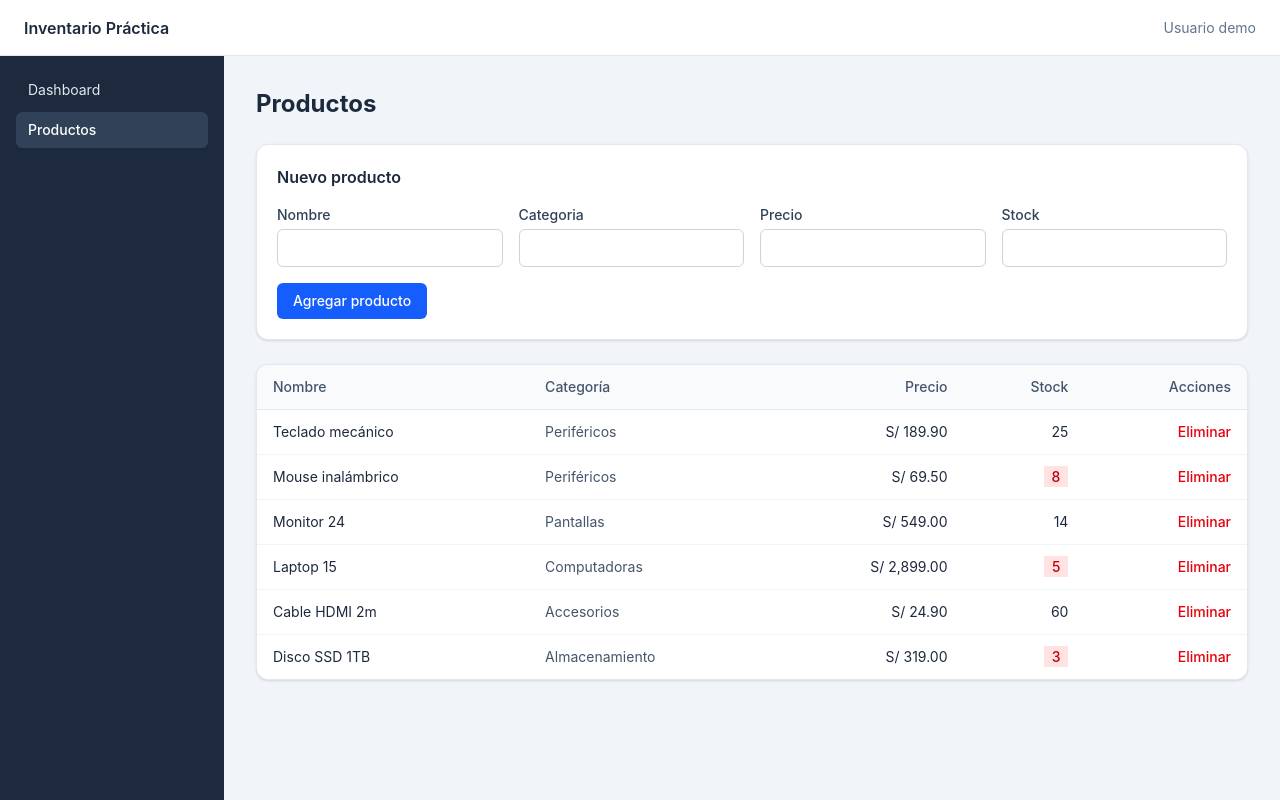
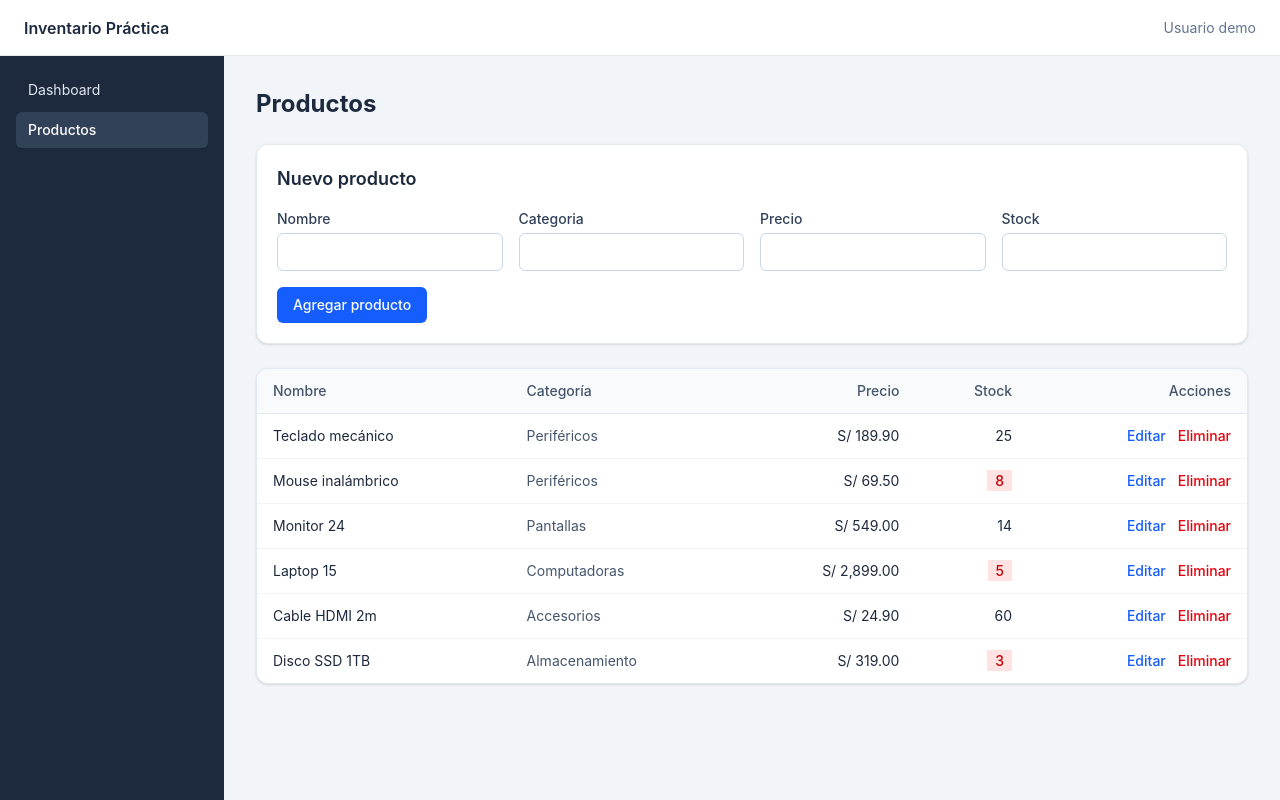
Before and after one commit to GeraldRL/SI-WEB-BORRADOR, a React (Vite) app in the folder client/: page /productos in a window 1280 px wide. Built offline with nearby package versions, Linux system fonts and the light colour scheme.

Commit message:
feat(productos): perimtir editar y eliminar sobre el estado local

```diff
--- a/client/src/components/ProductoForm.jsx
+++ b/client/src/components/ProductoForm.jsx
@@ -1,4 +1,4 @@
-import { useState } from "react";
+import { useState, useEffect } from "react";
 
 const formularioInicial = {
     nombre: '',
@@ -7,8 +7,21 @@ const formularioInicial = {
     stock: '',
 };
 
-function ProductoForm({ onAgregar }) {
+function ProductoForm({ onGuardar, productoEditando, onCancelar }) {
     const [formulario, setFormulario] = useState(formularioInicial);
+
+    useEffect(() => {
+        if (productoEditando) {
+            setFormulario({
+                nombre: productoEditando.nombre ?? '',
+                categoria: productoEditando.categoria ?? '',
+                precio: String(productoEditando.precio ?? ''),
+                stock: String(productoEditando.stock ?? ''),
+            });
+        } else {
+            setFormulario(formularioInicial);
+        }
+    }, [productoEditando]);
 
     const handleChange = (e) => {
         const { name, value } = e.target;
@@ -18,7 +31,7 @@ function ProductoForm({ onAgregar }) {
     const handleSubmit = (e) => {
         e.preventDefault();
 
-        onAgregar({
+        onGuardar({
             nombre: formulario.nombre.trim(),
             categoria: formulario.categoria.trim(),
             precio: Number(formulario.precio),
@@ -28,14 +41,18 @@ function ProductoForm({ onAgregar }) {
         setFormulario(formularioInicial);
     };
 
-    const inputClase = 'w-full px-3 py-2 border border-slate-300 rounded-md text-sm focus:outline-none focus:ring-blue-500';
+    const inputClase = 'w-full px-3 py-2 border border-slate-300 rounded-md text-sm focus:outline-none focus:ring-2 focus:ring-blue-500';
+
+    console.log('formulario:', formulario);
 
     return (
         <form
             onSubmit={handleSubmit}
             className="bg-white rounded-xl shadow-sm border border-slate-200 p-5 mb-6"
         >
-            <h2 className="text-kg font-semibold text-slate-800 mb-4">Nuevo producto</h2>
+            <h2 className="text-lg font-semibold text-slate-800 mb-4">
+                {productoEditando ? 'Editar producto' : 'Nuevo producto'}
+            </h2>
 
             <div className="grid grid-cols-1 sm:grid-cols-2 lg:grid-cols-4 gap-4">
                 <div>
@@ -92,7 +109,7 @@ function ProductoForm({ onAgregar }) {
                         name="stock"
                         type="number"
                         min="0"
-                        step="1"
+                        step="0.01"
                         value={formulario.stock}
                         onChange={handleChange}
                         required
@@ -101,12 +118,23 @@ function ProductoForm({ onAgregar }) {
                 </div>
             </div>
 
-            <button
-                type="submit"
-                className="mt-4 bg-blue-600 hover:bg-blue-700 text-white font-medium px-4 py-2 rounded-md text-sm transition-colors"
-            >
-                Agregar producto
-            </button>
+            <div className="mt-4 flex gap-2">
+                <button
+                    type="submit"
+                    className="bg-blue-600 hover:bg-blue-700 text-white font-medium px-4 py-2 rounded-md text-sm transition-colors"
+                >
+                    {productoEditando ? 'Guardar cambios' : 'Agregar producto'}
+                </button>
+                {productoEditando && (
+                    <button
+                        type="button"
+                        onClick={onCancelar}
+                        className="bg-slate-200 hover:bg-slate-300 text-slate-700 font-medium px-4 py-2 rounded-md text-sm transition-colors"
+                    >
+                        Cancelar
+                    </button>
+                )}
+            </div>
         </form>
     );
 }
--- a/client/src/components/ProductoRow.jsx
+++ b/client/src/components/ProductoRow.jsx
@@ -1,6 +1,6 @@
 import { formatearPrecio } from '../utils/formatearPrecio';
 
-function ProductoRow({ producto, onEliminar }) {
+function ProductoRow({ producto, onEditar, onEliminar }) {
     const { id, nombre, categoria, precio, stock } = producto;;
 
     return (
@@ -20,12 +20,20 @@ function ProductoRow({ producto, onEliminar }) {
                 </span>
             </td>
             <td className='px-4 py-3 text-right'>
-                <button
-                    onClick={() => onEliminar(id)}
-                    className="text-red-600 hover:text-red-800 text-sm font-medium"
-                >
-                    Eliminar
-                </button>
+                <div className='flex justify-end gap-3'>
+                    <button
+                        onClick={() => onEditar(producto)}
+                        className='text-blue-600 hover:text-blue-800 text-sm font-medium'
+                    >
+                        Editar
+                    </button>
+                    <button
+                        onClick={() => onEliminar(id)}
+                        className='text-red-600 hover:text-red-800 text-sm font-medium'
+                    >
+                        Eliminar
+                    </button>
+                </div>
             </td>
         </tr>
     );
--- a/client/src/pages/ProductosPage.jsx
+++ b/client/src/pages/ProductosPage.jsx
@@ -14,22 +14,36 @@ const productosIniciales = [
 
 function ProductosPage() {
     const [productos, setProductos] = useState(productosIniciales);
+    const [productoEditando, setProductoEditando] = useState(null);
 
-    const agregarProducto = (nuevo) => {
-        const producto ={ ...nuevo, id: Date.now() };
-        setProductos([...productos, producto]);
+    const guardarProducto = (datos) => {
+        if (productoEditando) {
+            setProductos(
+                productos.map((p) =>
+                    p.id === productoEditando.id ? { ...p, ...datos } : p
+                )
+            );
+            setProductoEditando(null);
+        } else {
+            setProductos([...productos, { ...datos, id: Date.now() }]);
+        }
     };
 
     const eliminarProducto = (id) => {
         if (!window.confirm('¿Eliminar este producto?')) return;
         setProductos(productos.filter((p) => p.id !== id));
+        if (productoEditando?.id === id) setProductoEditando(null);
     };
 
     return (
         <div>
             <h1 className="text-2xl font-bold text-slate-800 mb-6">Productos</h1>
 
-            <ProductoForm onAgregar={agregarProducto} />
+            <ProductoForm
+                onGuardar={guardarProducto}
+                productoEditando={productoEditando}
+                onCancelar={() => setProductoEditando(null)}
+            />
 
             <div className="bg-white rounded-xl shadow-sm border border-slate-200 overflow-x-auto">
                 <table className="w-full text-sm text-left">
@@ -39,6 +53,7 @@ function ProductosPage() {
                             <ProductoRow
                                 key={producto.id}
                                 producto={producto}
+                                onEditar={setProductoEditando}
                                 onEliminar={eliminarProducto}
                             />
                         ))}
```
